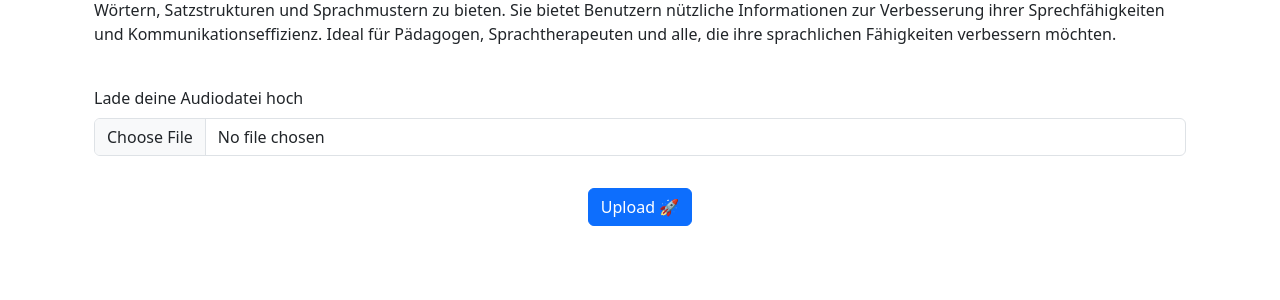
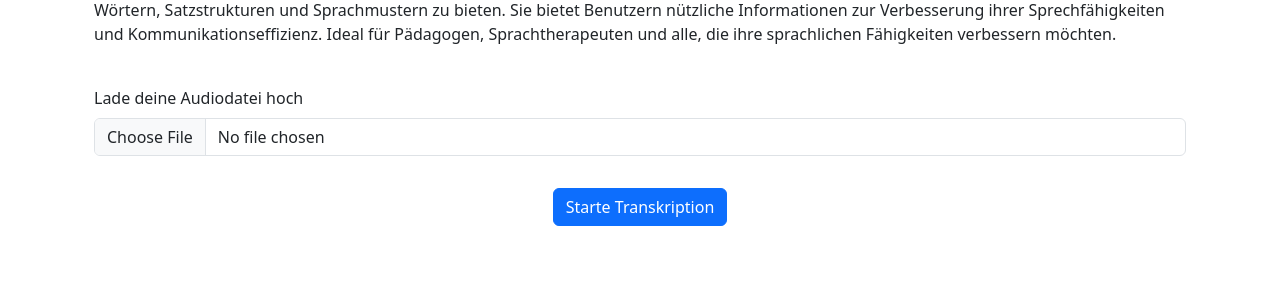
Before and after one commit to AJaeck/app_pd_backend, a Flask app: page /speech-analysis in a window 1280 px wide. Shown: the part 202-502 px from the top of the page. Run offline with Flask 3, Linux system fonts and the light colour scheme; some libraries are stand-ins or nearby versions.

Commit message:
inject variable for returning transcr results

```diff
--- a/app.py
+++ b/app.py
@@ -61,7 +61,7 @@ def hello_world():
 @app.route('/speech-analysis', methods=['GET', 'POST'])
 def speech_analysis():
     form = Upload_Form()
-    transcription_upload_audio = "test"
+    transcription_upload_audio = None
 
     if form.validate_on_submit():
         audio = form.file.data
--- a/forms.py
+++ b/forms.py
@@ -9,4 +9,4 @@ class Upload_Form(FlaskForm):
                     'Es sind nur folgende Formate erlaubt: .mp3 .wav'),
         DataRequired('Du hast keine Audio Datei hochgeladen')
     ])
-    submit = SubmitField('Upload 🚀')
+    submit = SubmitField('Starte Transkription')
--- a/templates/speech-analysis.html
+++ b/templates/speech-analysis.html
@@ -49,7 +49,7 @@ Dysathria Analyzer
     {{ render_field(form.file) }}
     {{ render_form_row([form.submit], row_class="text-center") }}
     </form>
-    {% if transcription_upload_audio %}
+    {% if transcription %}
         <h2>Dein Ergebnis</h2>
         <p>{{ transcription }}</p>
     {% endif %}
```
Also changed, not shown: 5 other files.
